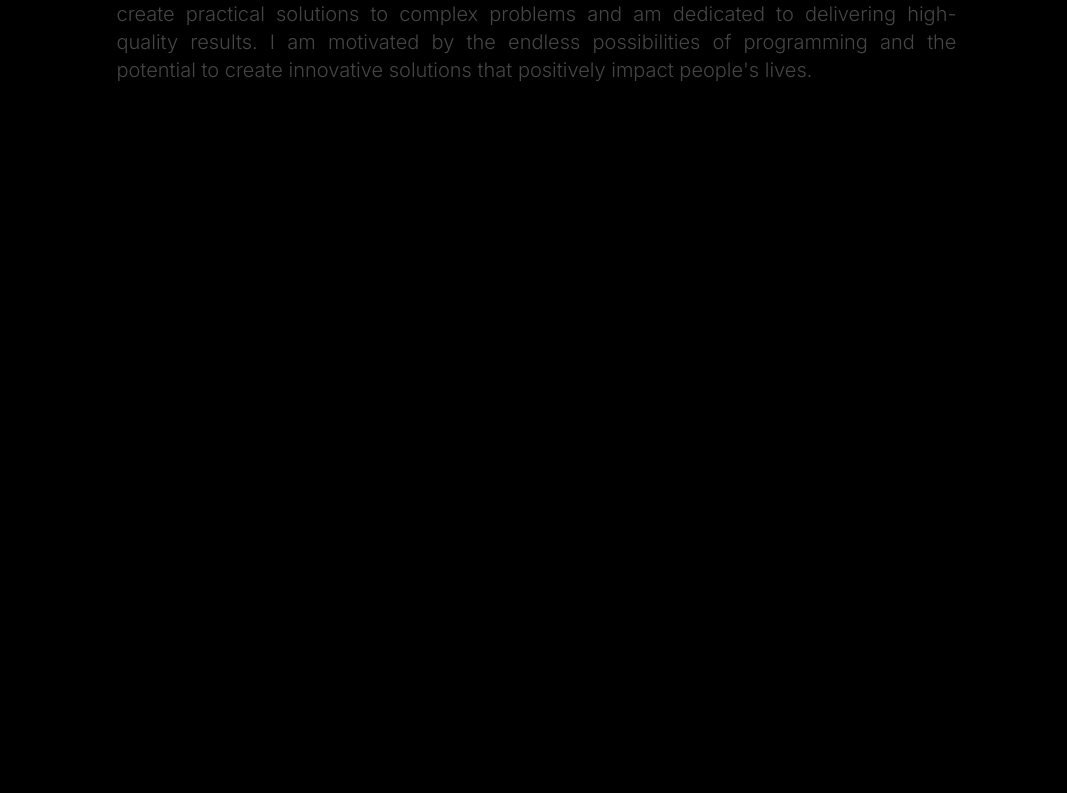
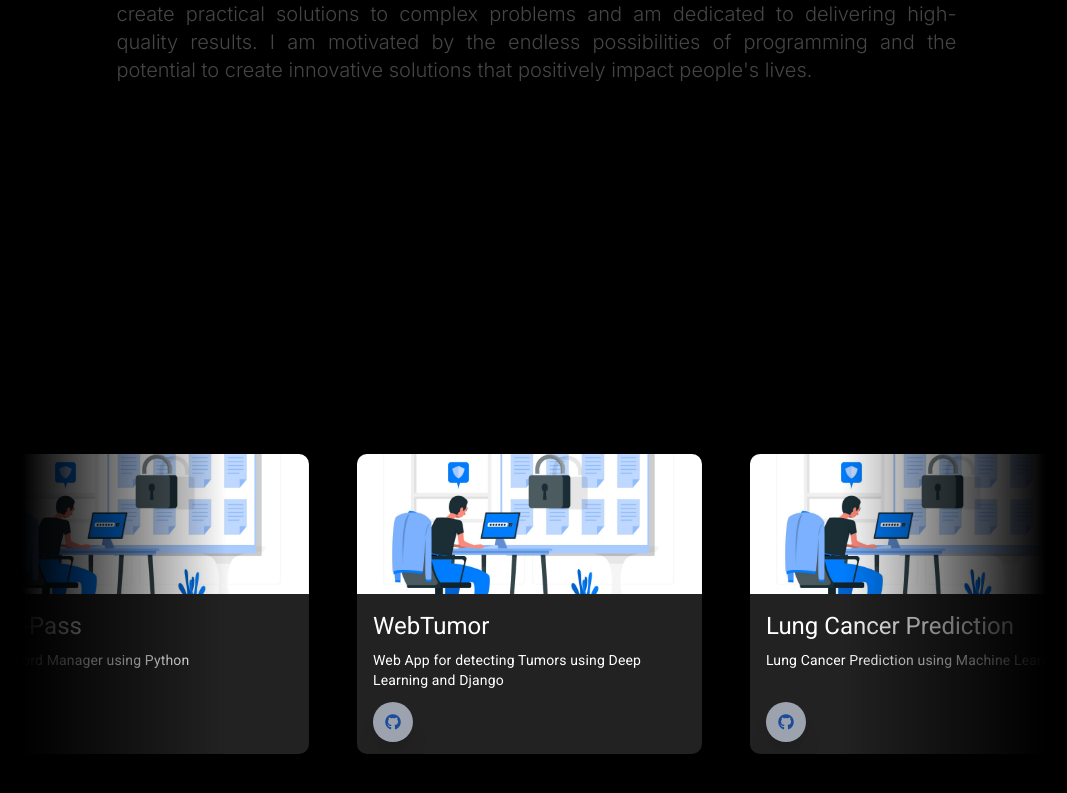
Before and after one commit to Rohithk2003/portfolio, a Next.js app: page / in a window 1280 px wide. Shown: the part 1205-1998 px from the top of the page, without its empty margins (106-1173 px from the left). Before the commit the page ends 1369 px from the top, so only its background shows below. Built offline with nearby package versions, Linux system fonts and the light colour scheme; what tailwindcss-animated would draw is missing.

Commit message:
Add Project component to Home page and update dependencies in package.json

```diff
--- /dev/null
+++ b/components/Project.js
@@ -0,0 +1,171 @@
+import * as React from "react";
+import Card from "@mui/material/Card";
+import CardActions from "@mui/material/CardActions";
+import CardContent from "@mui/material/CardContent";
+import CardMedia from "@mui/material/CardMedia";
+import Button from "@mui/material/Button";
+import Typography from "@mui/material/Typography";
+import { useEffect } from "react";
+import Link from "next/link"; //import this
+const projects = [
+	{
+		id: 1,
+		image_url: "/projects/passwordManager.jpg",
+		text: "E-Commerce Web App using ReactJS and Django",
+		heading: "ToolConnect",
+		url: "https://github.com/Rohithk2003/toolConnect",
+	},
+	{
+		id: 2,
+		image_url: "/projects/passwordManager.jpg",
+		text: "Password Manager using Python",
+		heading: "One-Pass",
+		url: "https://github.com/Rohithk2003/One-Pass",
+	},
+	{
+		id: 3,
+		image_url: "/projects/passwordManager.jpg",
+		text: "Web App for detecting Tumors using Deep Learning and Django",
+		heading: "WebTumor",
+		url: "https://github.com/Rohithk2003/webTumor",
+	},
+	{
+		id: 4,
+		image_url: "/projects/passwordManager.jpg",
+		text: "Lung Cancer Prediction using Machine Learning",
+		heading: "Lung Cancer Prediction",
+		url: "https://github.com/Rohithk2003/LungCancerPrediction",
+	},
+	{
+		id: 5,
+		image_url: "/projects/passwordManager.jpg",
+		text: "Youtube Video Downloader and Audio Converter using Python",
+		heading: "Music Scraper Web App",
+		url: "https://github.com/Rohithk2003/youtubeMusicScraper",
+	},
+	{
+		id: 6,
+		image_url: "/projects/passwordManager.jpg",
+		text: "Java based Software for Leave Management System",
+		heading: "LeaveScape",
+		url: "https://github.com/Rohithk2003/Leavescape",
+	},
+	{
+		id: 7,
+		image_url: "/projects/passwordManager.jpg",
+		text: "2-D Game using Pygame",
+		heading: "Skyblaze",
+		url: "https://github.com/Rohithk2003/Skyblaze",
+	},
+	{
+		id: 8,
+		image_url: "/projects/passwordManager.jpg",
+		text: "Website for a client",
+		heading: "Client Website",
+		url: "https://aestheticdesigns.vercel.app",
+	},
+];
+function MediaCard({ text, heading, url, image_url }) {
+	return (
+		<Card
+			sx={{
+				width: 345,
+				height: 300,
+				borderRadius: "10px 10px 10px 10px",
+				backgroundColor: "#222222",
+				color: "white",
+			}}
+		>
+			<CardMedia
+				sx={{ height: 140 }}
+				image={image_url}
+				title="green iguana"
+			/>
+			<CardContent>
+				<Typography
+					gutterBottom
+					variant="h5"
+					component="div"
+				>
+					{heading}
+				</Typography>
+				<Typography
+					variant="body2"
+					className="h-10"
+				>
+					{text}
+				</Typography>
+			</CardContent>
+			<CardActions className="flex ml-2 flex-row gap-4 w-32 h-8 rounded-lg  text-white">
+				<div className="flex justify-center items-center bg-gray-400 w-10 h-10 rounded-full shadow-xl">
+					<Link
+						size="small"
+						href={url}
+					>
+						{url.includes("vercel") ? (
+							<i
+								className="fa-solid fa-earth-americas"
+								style={{
+									color: "#1c4b97",
+								}}
+							></i>
+						) : (
+							<i
+								className="fa-brands fa-github"
+								style={{
+									color: "#1c4b97",
+								}}
+							></i>
+						)}
+					</Link>
+				</div>
+			</CardActions>
+		</Card>
+	);
+}
+
+export default function Project() {
+	useEffect(() => {
+		const scrollers = document.querySelectorAll(".scroller");
+		console.log("D");
+		if (!window.matchMedia("(prefers-reduced-motion:reduce)").matches) {
+			addAnimation();
+		}
+		function addAnimation() {
+			scrollers.forEach((scroller) => {
+				scroller.setAttribute("data-animated", true);
+				const scrollerInner = scroller.querySelector(".scroller__inner");
+				const scrollerContent = Array.from(scrollerInner.children);
+				scrollerContent.forEach((item) => {
+					const clone = item.cloneNode(true);
+					clone.setAttribute("aria-hidden", true);
+					scrollerInner.appendChild(clone);
+				});
+			});
+		}
+	});
+
+	return (
+		<div>
+			<p className="text-4xl text-center">Projects</p>
+			<div className="flex flex-row  gap-10 justify-center h-[100vh] items-center w-full">
+				<div className="scroller ">
+					<ul className="tag-list scroller__inner">
+						{projects.map((project) => {
+							return (
+								<li key={project.id}>
+									<MediaCard
+										text={project.text}
+										heading={project.heading}
+										url={project.url}
+										image_url={project.image_url}
+									/>
+								</li>
+							);
+						})}
+					</ul>
+				</div>
+			</div>
+		</div>
+	);
+}
--- a/package.json
+++ b/package.json
@@ -9,10 +9,15 @@
     "lint": "next lint"
   },
   "dependencies": {
+    "@emotion/react": "^11.11.4",
+    "@emotion/styled": "^11.11.5",
+    "@fontsource/roboto": "^5.0.12",
     "@fortawesome/fontawesome-svg-core": "^6.4.2",
     "@fortawesome/free-regular-svg-icons": "^6.4.2",
     "@fortawesome/free-solid-svg-icons": "^6.4.2",
     "@fortawesome/react-fontawesome": "^0.2.0",
+    "@mui/icons-material": "^5.15.15",
+    "@mui/material": "^5.15.15",
     "@types/node": "20.4.8",
     "@types/react": "18.2.18",
     "@types/react-dom": "18.2.7",
--- a/pages/index.tsx
+++ b/pages/index.tsx
@@ -6,13 +6,14 @@ import Services from "@/components/services";
 import Skills from "@/components/skills";
 import ContactDetails from "@/components/contact";
 import Footer from "@/components/footer";
-
+import Project from "@/components/project";
 export default function Home() {
     return (
         <>
             <Navbar/>
             <Main/>
             <About/>
+            <Project/>
             {/* <Services/> */}
             {/* <Skills/> */}
             {/* <ContactDetails/> */}
--- a/styles/globals.css
+++ b/styles/globals.css
@@ -67,7 +67,7 @@
 		transform: translateX(0); /* Move to the original position */
 	}
 }
-.slide-in{
+.slide-in {
 	animation: custom-fade-in 1s ease forwards;
 }
 .main-one {
@@ -131,3 +131,41 @@
 .open-x .line-3 {
 	transform: rotate(-45deg) translate(4px, -5px);
 }
+.scroller {
+	max-width: 80%;
+	color: white;
+	/*	outline: 3px solid lime;*/
+}
+.scroller[data-animated="true"] {
+	overflow: hidden;
+	-webkit-mask: linear-gradient(
+		90deg,
+		transparent,
+		white 20%,
+		white 80%,
+		transparent
+	);
+	mask: linear-gradient(90deg, transparent, white 20%, white 80%, transparent);
+}
+.scroller__inner {
+	padding-block: 1rem;
+	display: flex;
+	flex-wrap: wrap;
+	gap: 2rem;
+}
+.tag-list li {
+	padding: 0.5rem;
+}
+.scroller[data-animated="true"] .scroller__inner {
+	flex-wrap: nowrap;
+	width: max-content;
+	animation: scroll 40s linear infinite;
+}
+@keyframes scroll {
+	to {
+		transform: translate(calc(-50% - 1rem));
+	}
+}
+.scroller[data-animated="true"] .scroller__inner:hover {
+	animation-play-state: paused;
+}
```
Also changed, not shown: public/projects/passwordManager.jpg (added), 1 other file (tests, documents, lock files or other folders).
